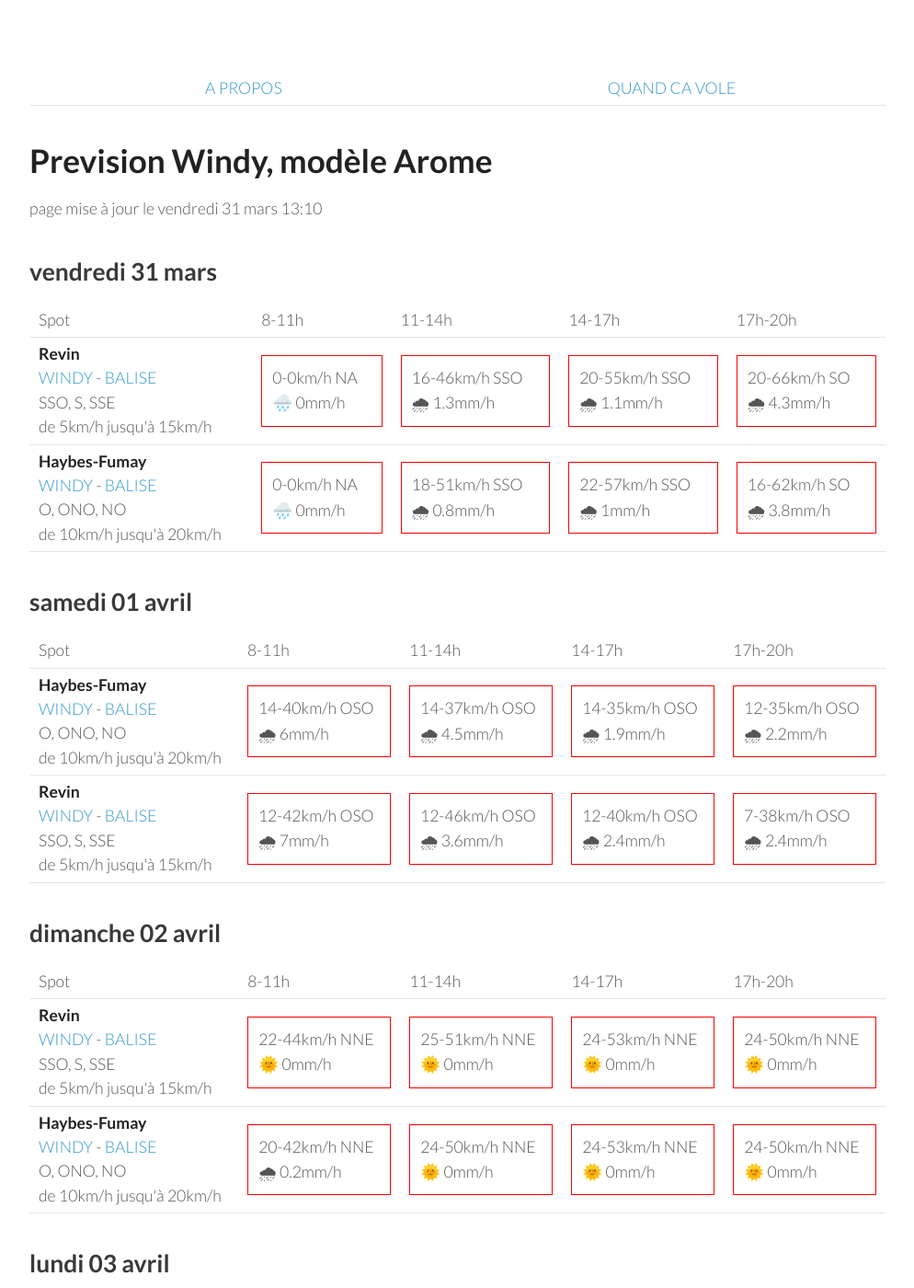
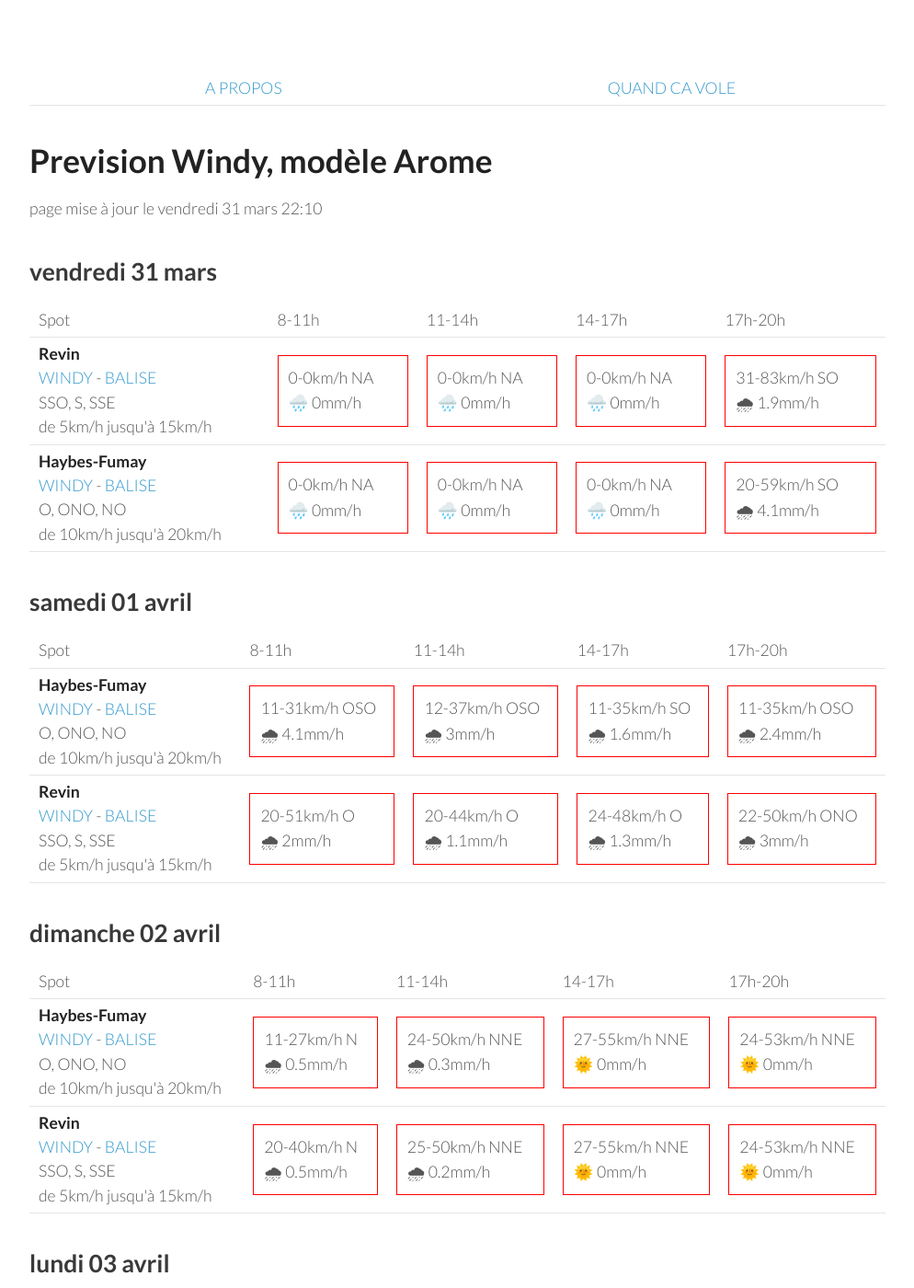
Before and after one commit to parapente-dans-le-nord/parapente-dans-le-nord.github.io, a Jekyll site: the page built from ardennes.markdown, in a window 1280 px wide and 1400 px high. Shown: the whole window at 92% size, without its empty margins (26-1020 px from the left). Built offline with Jekyll 4.4.1, drawn with Linux system fonts in a browser that asks for light colours; some of the changed text lies outside the part shown.

Commit message:
update index.markdown

```diff
--- a/ardennes.markdown
+++ b/ardennes.markdown
@@ -7,7 +7,7 @@ title:  "Tous les spots"
 {: .links}
 
 # Prevision Windy, modèle Arome
-page mise à jour le vendredi 31 mars 13:10
+page mise à jour le vendredi 31 mars 22:10
 
 ## vendredi 31 mars
 
@@ -25,18 +25,18 @@ page mise à jour le vendredi 31 mars 13:10
         <td><strong>Revin</strong><br><a href="https://windy.com/49.948/4.625?49.543,4.625,8">WINDY</a> - <span class=""><a href="http://www.balisemeteo.com/balise.php?idBalise=5019">BALISE</a> </span><br> <span class="vent-favorable">SSO, S, SSE</span><br><span class="force-vent">de 5km/h jusqu'à 15km/h</span> </td>
 
             <td><div class="not-flyable"><p>0-0km/h NA</p><p>🌧️ 0mm/h</p></div></td>
-            <td><div class="not-flyable"><p>16-46km/h SSO</p><p>🌧 1.3mm/h</p></div></td>
-            <td><div class="not-flyable"><p>20-55km/h SSO</p><p>🌧 1.1mm/h</p></div></td>
-            <td><div class="not-flyable"><p>20-66km/h SO</p><p>🌧 4.3mm/h</p></div></td>
+            <td><div class="not-flyable"><p>0-0km/h NA</p><p>🌧️ 0mm/h</p></div></td>
+            <td><div class="not-flyable"><p>0-0km/h NA</p><p>🌧️ 0mm/h</p></div></td>
+            <td><div class="not-flyable"><p>31-83km/h SO</p><p>🌧 1.9mm/h</p></div></td>
 
     </tr>
 <tr>
         <td><strong>Haybes-Fumay</strong><br><a href="https://windy.com/49.998/4.715?49.913,4.738,10">WINDY</a> - <span class=""><a href="http://www.balisemeteo.com/balise.php?idBalise=104">BALISE</a> </span><br> <span class="vent-favorable">O, ONO, NO</span><br><span class="force-vent">de 10km/h jusqu'à 20km/h</span> </td>
 
             <td><div class="not-flyable"><p>0-0km/h NA</p><p>🌧️ 0mm/h</p></div></td>
-            <td><div class="not-flyable"><p>18-51km/h SSO</p><p>🌧 0.8mm/h</p></div></td>
-            <td><div class="not-flyable"><p>22-57km/h SSO</p><p>🌧 1mm/h</p></div></td>
-            <td><div class="not-flyable"><p>16-62km/h SO</p><p>🌧 3.8mm/h</p></div></td>
+            <td><div class="not-flyable"><p>0-0km/h NA</p><p>🌧️ 0mm/h</p></div></td>
+            <td><div class="not-flyable"><p>0-0km/h NA</p><p>🌧️ 0mm/h</p></div></td>
+            <td><div class="not-flyable"><p>20-59km/h SO</p><p>🌧 4.1mm/h</p></div></td>
 
     </tr>
 
@@ -58,20 +58,20 @@ page mise à jour le vendredi 31 mars 13:10
 <tr>
         <td><strong>Haybes-Fumay</strong><br><a href="https://windy.com/49.998/4.715?49.913,4.738,10">WINDY</a> - <span class=""><a href="http://www.balisemeteo.com/balise.php?idBalise=104">BALISE</a> </span><br> <span class="vent-favorable">O, ONO, NO</span><br><span class="force-vent">de 10km/h jusqu'à 20km/h</span> </td>
 
-            <td><div class="not-flyable"><p>14-40km/h OSO</p><p>🌧 6mm/h</p></div></td>
-            <td><div class="not-flyable"><p>14-37km/h OSO</p><p>🌧 4.5mm/h</p></div></td>
-            <td><div class="not-flyable"><p>14-35km/h OSO</p><p>🌧 1.9mm/h</p></div></td>
-            <td><div class="not-flyable"><p>12-35km/h OSO</p><p>🌧 2.2mm/h</p></div></td>
+            <td><div class="not-flyable"><p>11-31km/h OSO</p><p>🌧 4.1mm/h</p></div></td>
+            <td><div class="not-flyable"><p>12-37km/h OSO</p><p>🌧 3mm/h</p></div></td>
+            <td><div class="not-flyable"><p>11-35km/h SO</p><p>🌧 1.6mm/h</p></div></td>
+            <td><div class="not-flyable"><p>11-35km/h OSO</p><p>🌧 2.4mm/h</p></div></td>
 
 
     </tr>
 <tr>
         <td><strong>Revin</strong><br><a href="https://windy.com/49.948/4.625?49.543,4.625,8">WINDY</a> - <span class=""><a href="http://www.balisemeteo.com/balise.php?idBalise=5019">BALISE</a> </span><br> <span class="vent-favorable">SSO, S, SSE</span><br><span class="force-vent">de 5km/h jusqu'à 15km/h</span> </td>
 
-            <td><div class="not-flyable"><p>12-42km/h OSO</p><p>🌧 7mm/h</p></div></td>
-            <td><div class="not-flyable"><p>12-46km/h OSO</p><p>🌧 3.6mm/h</p></div></td>
-            <td><div class="not-flyable"><p>12-40km/h OSO</p><p>🌧 2.4mm/h</p></div></td>
-            <td><div class="not-flyable"><p>7-38km/h OSO</p><p>🌧 2.4mm/h</p></div></td>
+            <td><div class="not-flyable"><p>20-51km/h O</p><p>🌧 2mm/h</p></div></td>
+            <td><div class="not-flyable"><p>20-44km/h O</p><p>🌧 1.1mm/h</p></div></td>
+            <td><div class="not-flyable"><p>24-48km/h O</p><p>🌧 1.3mm/h</p></div></td>
+            <td><div class="not-flyable"><p>22-50km/h ONO</p><p>🌧 3mm/h</p></div></td>
 
 
     </tr>
@@ -92,22 +92,22 @@ page mise à jour le vendredi 31 mars 13:10
       <td>17h-20h</td>
     </tr>
 <tr>
-        <td><strong>Revin</strong><br><a href="https://windy.com/49.948/4.625?49.543,4.625,8">WINDY</a> - <span class=""><a href="http://www.balisemeteo.com/balise.php?idBalise=5019">BALISE</a> </span><br> <span class="vent-favorable">SSO, S, SSE</span><br><span class="force-vent">de 5km/h jusqu'à 15km/h</span> </td>
+        <td><strong>Haybes-Fumay</strong><br><a href="https://windy.com/49.998/4.715?49.913,4.738,10">WINDY</a> - <span class=""><a href="http://www.balisemeteo.com/balise.php?idBalise=104">BALISE</a> </span><br> <span class="vent-favorable">O, ONO, NO</span><br><span class="force-vent">de 10km/h jusqu'à 20km/h</span> </td>
 
-            <td><div class="not-flyable"><p>22-44km/h NNE</p><p>🌞 0mm/h</p></div></td>
-            <td><div class="not-flyable"><p>25-51km/h NNE</p><p>🌞 0mm/h</p></div></td>
+            <td><div class="not-flyable"><p>11-27km/h N</p><p>🌧 0.5mm/h</p></div></td>
+            <td><div class="not-flyable"><p>24-50km/h NNE</p><p>🌧 0.3mm/h</p></div></td>
+            <td><div class="not-flyable"><p>27-55km/h NNE</p><p>🌞 0mm/h</p></div></td>
             <td><div class="not-flyable"><p>24-53km/h NNE</p><p>🌞 0mm/h</p></div></td>
-            <td><div class="not-flyable"><p>24-50km/h NNE</p><p>🌞 0mm/h</p></div></td>
 
 
     </tr>
 <tr>
-        <td><strong>Haybes-Fumay</strong><br><a href="https://windy.com/49.998/4.715?49.913,4.738,10">WINDY</a> - <span class=""><a href="http://www.balisemeteo.com/balise.php?idBalise=104">BALISE</a> </span><br> <span class="vent-favorable">O, ONO, NO</span><br><span class="force-vent">de 10km/h jusqu'à 20km/h</span> </td>
+        <td><strong>Revin</strong><br><a href="https://windy.com/49.948/4.625?49.543,4.625,8">WINDY</a> - <span class=""><a href="http://www.balisemeteo.com/balise.php?idBalise=5019">BALISE</a> </span><br> <span class="vent-favorable">SSO, S, SSE</span><br><span class="force-vent">de 5km/h jusqu'à 15km/h</span> </td>
 
-            <td><div class="not-flyable"><p>20-42km/h NNE</p><p>🌧 0.2mm/h</p></div></td>
-            <td><div class="not-flyable"><p>24-50km/h NNE</p><p>🌞 0mm/h</p></div></td>
+            <td><div class="not-flyable"><p>20-40km/h N</p><p>🌧 0.5mm/h</p></div></td>
+            <td><div class="not-flyable"><p>25-50km/h NNE</p><p>🌧 0.2mm/h</p></div></td>
+            <td><div class="not-flyable"><p>27-55km/h NNE</p><p>🌞 0mm/h</p></div></td>
             <td><div class="not-flyable"><p>24-53km/h NNE</p><p>🌞 0mm/h</p></div></td>
-            <td><div class="not-flyable"><p>24-50km/h NNE</p><p>🌞 0mm/h</p></div></td>
 
 
     </tr>
@@ -130,20 +130,20 @@ page mise à jour le vendredi 31 mars 13:10
 <tr>
         <td><strong>Haybes-Fumay</strong><br><a href="https://windy.com/49.998/4.715?49.913,4.738,10">WINDY</a> - <span class=""><a href="http://www.balisemeteo.com/balise.php?idBalise=104">BALISE</a> </span><br> <span class="vent-favorable">O, ONO, NO</span><br><span class="force-vent">de 10km/h jusqu'à 20km/h</span> </td>
 
-            <td><div class="not-flyable"><p>11-20km/h NE</p><p>🌞 0mm/h</p></div></td>
-            <td><div class="not-flyable"><p>14-31km/h NE</p><p>🌞 0mm/h</p></div></td>
+            <td><div class="not-flyable"><p>11-22km/h NE</p><p>🌞 0mm/h</p></div></td>
+            <td><div class="not-flyable"><p>12-29km/h NE</p><p>🌞 0mm/h</p></div></td>
             <td><div class="not-flyable"><p>16-37km/h NE</p><p>🌞 0mm/h</p></div></td>
-            <td><div class="not-flyable"><p>16-37km/h NE</p><p>🌞 0mm/h</p></div></td>
+            <td><div class="not-flyable"><p>18-38km/h NE</p><p>🌞 0mm/h</p></div></td>
 
 
     </tr>
 <tr>
         <td><strong>Revin</strong><br><a href="https://windy.com/49.948/4.625?49.543,4.625,8">WINDY</a> - <span class=""><a href="http://www.balisemeteo.com/balise.php?idBalise=5019">BALISE</a> </span><br> <span class="vent-favorable">SSO, S, SSE</span><br><span class="force-vent">de 5km/h jusqu'à 15km/h</span> </td>
 
-            <td><div class="not-flyable"><p>11-22km/h NE</p><p>🌞 0mm/h</p></div></td>
-            <td><div class="not-flyable"><p>14-31km/h NE</p><p>🌞 0mm/h</p></div></td>
+            <td><div class="not-flyable"><p>12-24km/h NE</p><p>🌞 0mm/h</p></div></td>
+            <td><div class="not-flyable"><p>12-29km/h NE</p><p>🌞 0mm/h</p></div></td>
             <td><div class="not-flyable"><p>16-35km/h NE</p><p>🌞 0mm/h</p></div></td>
-            <td><div class="not-flyable"><p>16-35km/h NE</p><p>🌞 0mm/h</p></div></td>
+            <td><div class="not-flyable"><p>18-37km/h NE</p><p>🌞 0mm/h</p></div></td>
 
 
     </tr>
@@ -164,22 +164,22 @@ page mise à jour le vendredi 31 mars 13:10
       <td>17h-20h</td>
     </tr>
 <tr>
-        <td><strong>Haybes-Fumay</strong><br><a href="https://windy.com/49.998/4.715?49.913,4.738,10">WINDY</a> - <span class=""><a href="http://www.balisemeteo.com/balise.php?idBalise=104">BALISE</a> </span><br> <span class="vent-favorable">O, ONO, NO</span><br><span class="force-vent">de 10km/h jusqu'à 20km/h</span> </td>
+        <td><strong>Revin</strong><br><a href="https://windy.com/49.948/4.625?49.543,4.625,8">WINDY</a> - <span class=""><a href="http://www.balisemeteo.com/balise.php?idBalise=5019">BALISE</a> </span><br> <span class="vent-favorable">SSO, S, SSE</span><br><span class="force-vent">de 5km/h jusqu'à 15km/h</span> </td>
 
-            <td><div class="not-flyable"><p>3-9km/h E</p><p>🌞 0mm/h</p></div></td>
-            <td><div class="not-flyable"><p>7-20km/h N</p><p>🌞 0mm/h</p></div></td>
-            <td><div class="not-flyable"><p>7-24km/h NNE</p><p>🌞 0mm/h</p></div></td>
-            <td><div class="not-flyable"><p>9-24km/h N</p><p>🌞 0mm/h</p></div></td>
+            <td><div class="not-flyable"><p>9-16km/h ENE</p><p>🌞 0mm/h</p></div></td>
+            <td><div class="not-flyable"><p>11-24km/h ENE</p><p>🌞 0mm/h</p></div></td>
+            <td><div class="not-flyable"><p>11-25km/h NE</p><p>🌞 0mm/h</p></div></td>
+            <td><div class="not-flyable"><p>11-25km/h NNE</p><p>🌞 0mm/h</p></div></td>
 
 
     </tr>
 <tr>
-        <td><strong>Revin</strong><br><a href="https://windy.com/49.948/4.625?49.543,4.625,8">WINDY</a> - <span class=""><a href="http://www.balisemeteo.com/balise.php?idBalise=5019">BALISE</a> </span><br> <span class="vent-favorable">SSO, S, SSE</span><br><span class="force-vent">de 5km/h jusqu'à 15km/h</span> </td>
+        <td><strong>Haybes-Fumay</strong><br><a href="https://windy.com/49.998/4.715?49.913,4.738,10">WINDY</a> - <span class=""><a href="http://www.balisemeteo.com/balise.php?idBalise=104">BALISE</a> </span><br> <span class="vent-favorable">O, ONO, NO</span><br><span class="force-vent">de 10km/h jusqu'à 20km/h</span> </td>
 
-            <td><div class="not-flyable"><p>3-9km/h ENE</p><p>🌞 0mm/h</p></div></td>
-            <td><div class="not-flyable"><p>7-20km/h N</p><p>🌞 0mm/h</p></div></td>
-            <td><div class="not-flyable"><p>7-22km/h NNE</p><p>🌞 0mm/h</p></div></td>
-            <td><div class="not-flyable"><p>9-24km/h NNO</p><p>🌞 0mm/h</p></div></td>
+            <td><div class="not-flyable"><p>7-14km/h ENE</p><p>🌞 0mm/h</p></div></td>
+            <td><div class="not-flyable"><p>11-25km/h ENE</p><p>🌞 0mm/h</p></div></td>
+            <td><div class="not-flyable"><p>11-27km/h NE</p><p>🌞 0mm/h</p></div></td>
+            <td><div class="not-flyable"><p>11-25km/h NNE</p><p>🌞 0mm/h</p></div></td>
 
 
     </tr>
@@ -200,22 +200,22 @@ page mise à jour le vendredi 31 mars 13:10
       <td>17h-20h</td>
     </tr>
 <tr>
-        <td><strong>Revin</strong><br><a href="https://windy.com/49.948/4.625?49.543,4.625,8">WINDY</a> - <span class=""><a href="http://www.balisemeteo.com/balise.php?idBalise=5019">BALISE</a> </span><br> <span class="vent-favorable">SSO, S, SSE</span><br><span class="force-vent">de 5km/h jusqu'à 15km/h</span> </td>
+        <td><strong>Haybes-Fumay</strong><br><a href="https://windy.com/49.998/4.715?49.913,4.738,10">WINDY</a> - <span class=""><a href="http://www.balisemeteo.com/balise.php?idBalise=104">BALISE</a> </span><br> <span class="vent-favorable">O, ONO, NO</span><br><span class="force-vent">de 10km/h jusqu'à 20km/h</span> </td>
 
-            <td><div class="flyable"><p>7-12km/h S</p><p>🌞 0mm/h</p></div></td>
-            <td><div class="not-flyable"><p>7-18km/h SSO</p><p>🌞 0mm/h</p></div></td>
-            <td><div class="not-flyable"><p>7-20km/h SO</p><p>🌞 0mm/h</p></div></td>
-            <td><div class="not-flyable"><p>9-22km/h O</p><p>🌞 0mm/h</p></div></td>
+            <td><div class="not-flyable"><p>1-7km/h E</p><p>🌞 0mm/h</p></div></td>
+            <td><div class="not-flyable"><p>3-12km/h NO</p><p>🌞 0mm/h</p></div></td>
+            <td><div class="not-flyable"><p>5-18km/h ONO</p><p>🌞 0mm/h</p></div></td>
+            <td><div class="not-flyable"><p>9-22km/h NO</p><p>🌞 0mm/h</p></div></td>
 
 
     </tr>
 <tr>
-        <td><strong>Haybes-Fumay</strong><br><a href="https://windy.com/49.998/4.715?49.913,4.738,10">WINDY</a> - <span class=""><a href="http://www.balisemeteo.com/balise.php?idBalise=104">BALISE</a> </span><br> <span class="vent-favorable">O, ONO, NO</span><br><span class="force-vent">de 10km/h jusqu'à 20km/h</span> </td>
+        <td><strong>Revin</strong><br><a href="https://windy.com/49.948/4.625?49.543,4.625,8">WINDY</a> - <span class=""><a href="http://www.balisemeteo.com/balise.php?idBalise=5019">BALISE</a> </span><br> <span class="vent-favorable">SSO, S, SSE</span><br><span class="force-vent">de 5km/h jusqu'à 15km/h</span> </td>
 
-            <td><div class="not-flyable"><p>9-16km/h SSO</p><p>🌞 0mm/h</p></div></td>
-            <td><div class="not-flyable"><p>7-20km/h SSO</p><p>🌞 0mm/h</p></div></td>
-            <td><div class="not-flyable"><p>7-22km/h SO</p><p>🌞 0mm/h</p></div></td>
-            <td><div class="not-flyable"><p>11-24km/h O</p><p>🌞 0mm/h</p></div></td>
+            <td><div class="not-flyable"><p>1-9km/h NNE</p><p>🌞 0mm/h</p></div></td>
+            <td><div class="not-flyable"><p>1-11km/h ONO</p><p>🌞 0mm/h</p></div></td>
+            <td><div class="not-flyable"><p>5-18km/h O</p><p>🌞 0mm/h</p></div></td>
+            <td><div class="not-flyable"><p>9-22km/h NO</p><p>🌞 0mm/h</p></div></td>
 
 
     </tr>
```
